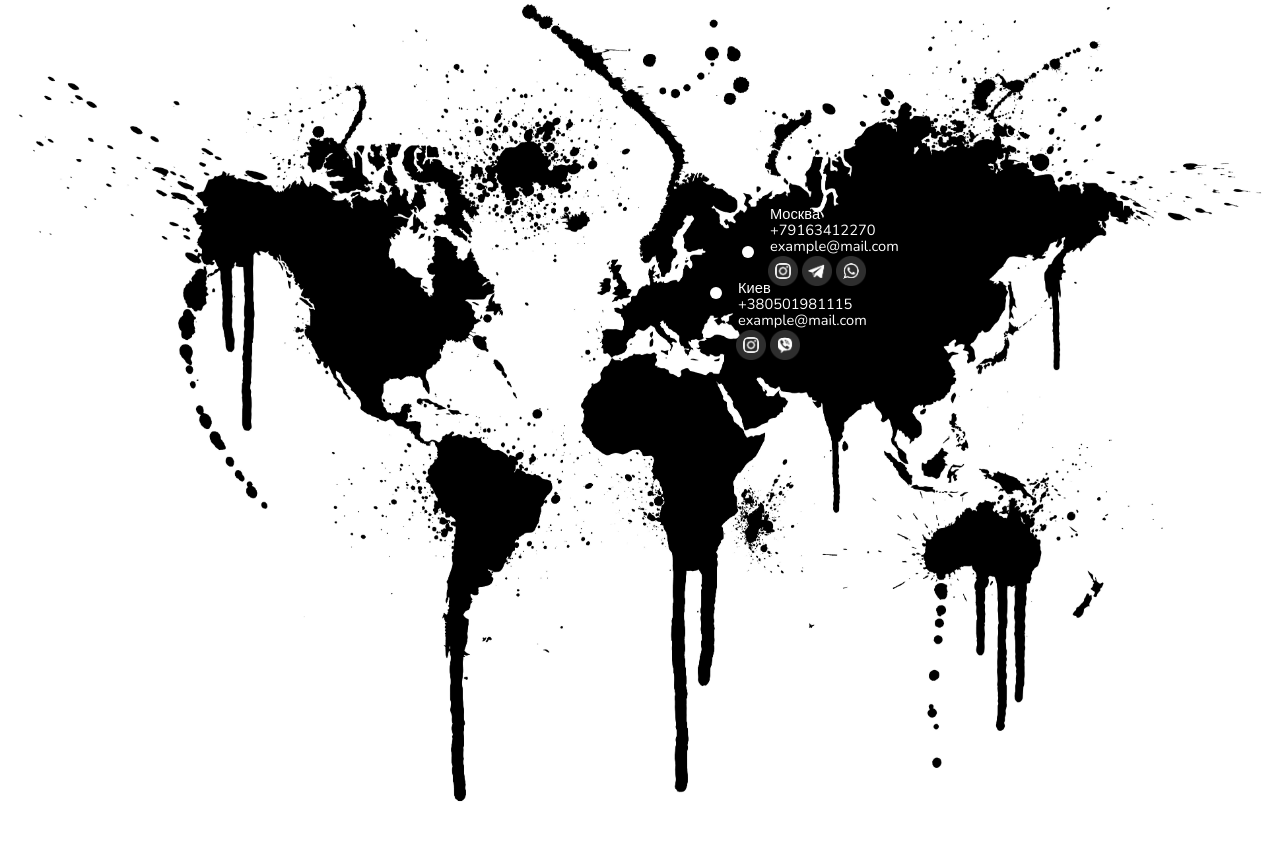
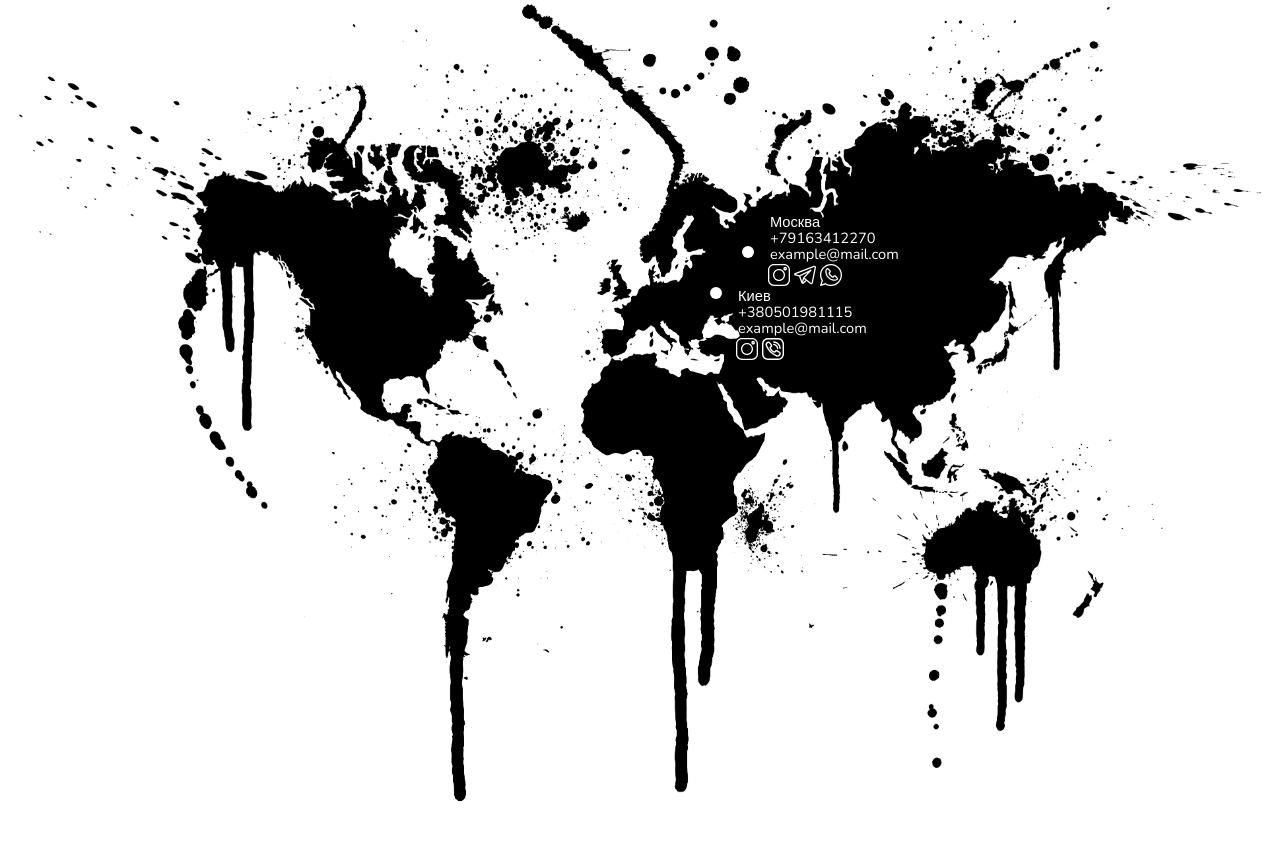
Before and after one commit to alexander-grabovetskiy/liubach, a PHP site: page /contact in a window 1280 px wide. Shown: the part 181-1027 px from the top of the page. Run offline with PHP 8.4, Linux system fonts and the light colour scheme; some libraries are stand-ins or nearby versions.

Commit message:
icons
тnew icons

```diff
--- a/tmpl/contact.tpl
+++ b/tmpl/contact.tpl
@@ -12,7 +12,9 @@ color: #dabe82;
 
 }
 
-
+.pulse{
+overflow: auto;
+}
 
 .img-responsive{
 
@@ -20,6 +22,17 @@ width: 100%;
 
 }
 
+.img-svg:hover {
+    fill:#dabe82;
+    }
+
+ .img-svg {
+    fill:white;
+    }
+
+a#mail.orang:hover{
+color: #dabe82;
+}
 
 
 #point_1{
@@ -46,6 +59,14 @@ width: 30px;
  height: 30px;
 
 }
+
+svg.img-svg{
+width: 22px;
+ height: 22px;
+
+}
+
+
 
 #kiev {
 font-family: 'Nunito', sans-serif;
@@ -97,8 +118,10 @@ margin-bottom: -15px;
 
 #mail{
 color:white;
+}
 
-}
+
+
 
 #card{
 
@@ -243,15 +266,16 @@ margin-bottom: -15px;
 
 
 #icon_png{
+
   filter: grayscale(100%);
   filter: saturate(0%);
 opacity: 100%;
 }
 
-a.icon:hover {
-    filter: invert(100%);
+<!-- a.icon:hover { -->
+    <!-- filter: invert(100%); -->
 
-  }
+  <!-- } -->
 }
 
   @media screen and (max-width: 3840px) and (min-width: 1750px){
@@ -303,13 +327,13 @@ font-size:20pt;
             <p class="number">Киев<br>
 
 
-           <a id="mail" href="tel:+380501981115">+380501981115</a><br>
-        <a id="mail" href="mailto:example@mail.com">  example@mail.com</a></p>
+           <a id="mail" class="orang" href="tel:+380501981115">+380501981115</a><br>
+        <a id="mail" class="orang" href="mailto:example@mail.com">  example@mail.com</a></p>
            </span>
            <div class="icons">
 
-  <a class="icon" href="https://www.instagram.com/ksuvadimovna/?hl=ru"><img src="img/inst.png" height="30px" id="icon_png" ></img></a>
-  <a class="icon" href="viber://add?number=380501981115"><img src="img/viber.png" height="30px" id="icon_png" ></img></a>
+ <a class="icon" href="https://www.instagram.com/ksuvadimovna/?hl=ru"><img class="img-svg"  src="img/instagram_1.svg" height="30px" id="icon_png" ></img></a>
+  <a class="icon" href="viber://add?number=380501981115"><img class="img-svg"  src="img/viber_2.svg" height="30px" id="icon_png" ></img></a>
 
 
 </div>
@@ -327,12 +351,12 @@ font-size:20pt;
           <p class="number"> Москва<br>
 
 
-           <a id="mail" href="tel:+79163412270"> +79163412270</a><br>
-           <a id="mail" href="mailto:example@mail.com"> example@mail.com</a></p>
+           <a id="mail" class="orang" href="tel:+79163412270"> +79163412270</a><br>
+           <a id="mail" class="orang" href="mailto:example@mail.com"> example@mail.com</a></p>
           <div class="icons">
-  <a class="icon" href="https://www.instagram.com/ksuvadimovna/?hl=ru"><img src="img/inst.png" height="30px" id="icon_png" ></img></a>
-  <a class="icon" href="tg://resolve?domain=ksuvadimovna"><img src="img/telega.png" height="30px" id="icon_png" ></img></a>
-    <a class="icon" href="https://wa.me/79163412270"><img src="img/wats.png" height="30px" id="icon_png" ></img></a>
+  <a class="icon" href="https://www.instagram.com/ksuvadimovna/?hl=ru"><img class="img-svg"  src="img/instagram_1.svg" height="30px" id="icon_png" ></img></a>
+  <a class="icon" href="tg://resolve?domain=ksuvadimovna"><img class="img-svg"  src="img/telegram_1.svg" height="30px" id="icon_png" ></img></a>
+    <a class="icon" href="https://wa.me/79163412270"><img class="img-svg"  src="img/whatsapp_3.svg" height="30px" id="icon_png" ></img></a>
 
      </div>
 
@@ -358,12 +382,12 @@ font-size:20pt;
 
 
            +380501981115<br>
-        <a id="mail"  href="mailto:example@mail.com">  example@mail.com</a></p>
+        <a class="orang"  id="mail"  href="mailto:example@mail.com">  example@mail.com</a></p>
            </span>
            <div class="icons">
 
-  <a class="icon" href="https://www.instagram.com/ksuvadimovna/?hl=ru"><img src="img/inst.png" height="30px" id="icon_png" ></img></a>
-  <a class="icon" href="viber://add?number=380501981115"><img src="img/viber.png" height="30px" id="icon_png" ></img></a>
+  <a class="icon" href="https://www.instagram.com/ksuvadimovna/?hl=ru"><img class="img-svg"  src="img/instagram_1.svg" height="30px" id="icon_png" ></img></a>
+  <a class="icon" href="viber://add?number=380501981115"><img class="img-svg"  src="img/viber_2.svg" height="30px" id="icon_png" ></img></a>
 
 
 </div>
@@ -382,11 +406,11 @@ font-size:20pt;
 
 
            +79163412270<br>
-           <a id="mail" href="mailto:example@mail.com">example@mail.com</a></p>
+           <a class="orang" id="mail" href="mailto:example@mail.com">example@mail.com</a></p>
           <div class="icons">
-  <a class="icon" href="https://www.instagram.com/ksuvadimovna/?hl=ru"><img src="img/inst.png" height="30px" id="icon_png" ></img></a>
-  <a class="icon" href="tg://resolve?domain=ksuvadimovna"><img src="img/telega.png" height="30px" id="icon_png" ></img></a>
-    <a class="icon" href="https://wa.me/79163412270"><img src="img/wats.png" height="30px" id="icon_png" ></img></a>
+  <a class="icon" href="https://www.instagram.com/ksuvadimovna/?hl=ru"><img class="img-svg"  src="img/instagram_1.svg" height="30px" id="icon_png" ></img></a>
+  <a class="icon" href="tg://resolve?domain=ksuvadimovna"><img class="img-svg"  src="img/telegram_1.svg" height="30px" id="icon_png" ></img></a>
+    <a class="icon" href="https://wa.me/79163412270"><img class="img-svg"  src="img/whatsapp_3.svg" height="30px" id="icon_png" ></img></a>
 
      </div>
 
@@ -416,3 +440,21 @@ $(window).ready(function(){
     setTimeout ("$('#moskow_1').show('drop');",1500);
 });
 </script>
+<script>
+$('img.img-svg').each(function(){
+  var $img = $(this);
+  var imgClass = $img.attr('class');
+  var imgURL = $img.attr('src');
+  $.get(imgURL, function(data) {
+    var $svg = $(data).find('svg');
+    if(typeof imgClass !== 'undefined') {
+      $svg = $svg.attr('class', imgClass+' replaced-svg');
+    }
+    $svg = $svg.removeAttr('xmlns:a');
+    if(!$svg.attr('viewBox') && $svg.attr('height') && $svg.attr('width')) {
+      $svg.attr('viewBox', '0 0 ' + $svg.attr('height') + ' ' + $svg.attr('width'))
+    }
+    $img.replaceWith($svg);
+  }, 'xml');
+});
+</script>
```
Also changed, not shown: tmpl/about.tpl (+50 -20 lines), tmpl/about_normal.tpl (added, +181 -0 lines), img/White.png (added), img/instagram_1.svg (added), img/telegram_1.svg (added), img/viber_2.svg (added), img/whatsapp_3.svg (added).
